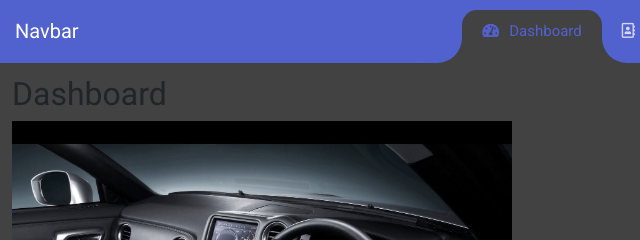
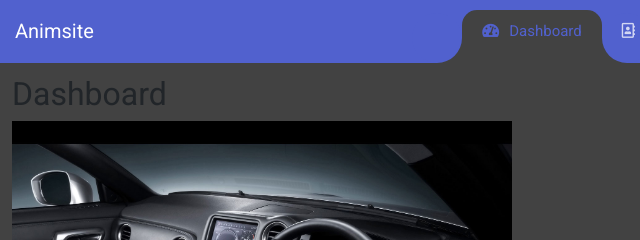
Before and after one commit to avpxxd/TOA-site-revamp, a plain HTML site: page index.html in a window 1280 px wide. Shown: the top 240 px of the page, 0-640 px from the left. Drawn offline with nearby package versions, Linux system fonts and the light colour scheme.

Commit message:
Update index.html

```diff
--- a/index.html
+++ b/index.html
@@ -11,7 +11,7 @@
 <body>
 <!-- partial:index.partial.html -->
 <nav class="navbar navbar-expand-custom navbar-mainbg">
-        <a class="navbar-brand navbar-logo" href="#">Navbar</a>
+        <a class="navbar-brand navbar-logo" href="#">Animsite</a>
         <button class="navbar-toggler" type="button" aria-controls="navbarSupportedContent" aria-expanded="false" aria-label="Toggle navigation">
         <i class="fas fa-bars text-white"></i>
         </button>
```
